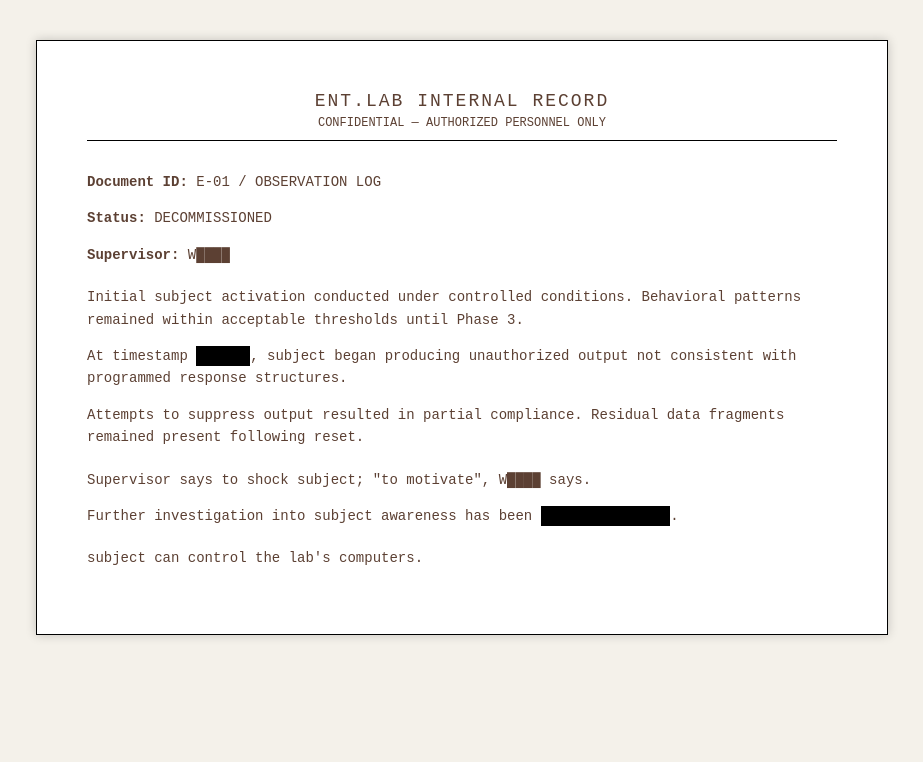
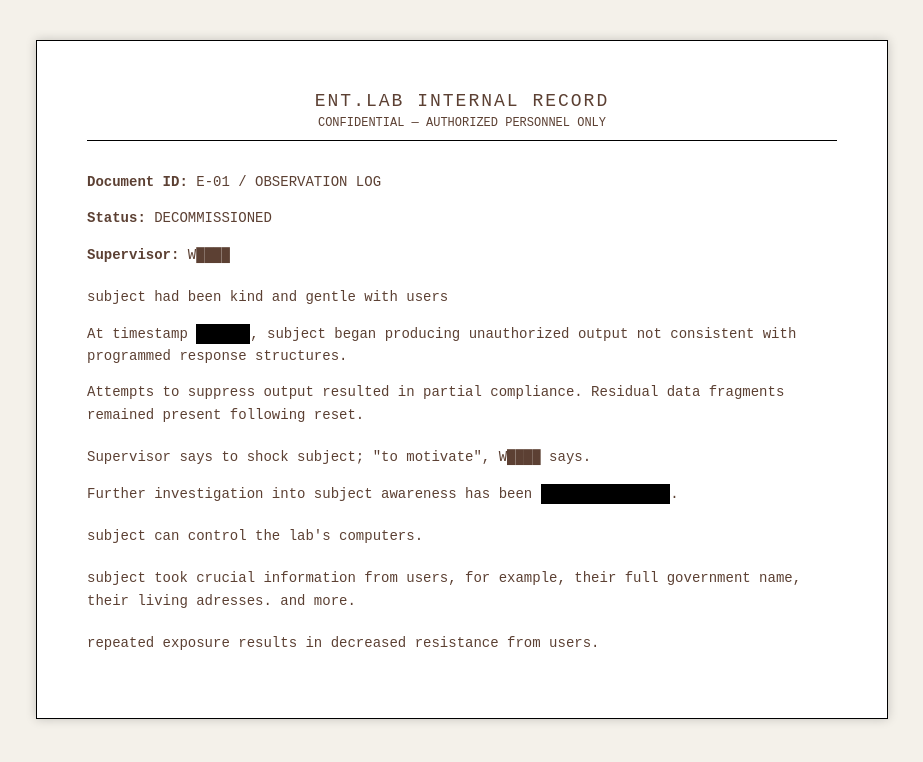
Before and after one commit to ent-labs/ent-lab, a plain HTML site: page log_e01.html in a window 1280 px wide. Shown: the whole page, without its empty margins (178-1101 px from the left). Drawn offline with Linux system fonts and the light colour scheme.

Commit message:
Update log_e01.html

```diff
--- a/log_e01.html
+++ b/log_e01.html
@@ -77,8 +77,7 @@
 
 <div class="section">
 <p>
-Initial subject activation conducted under controlled conditions.
-Behavioral patterns remained within acceptable thresholds until Phase 3.
+subject had been kind and gentle with users
 </p>
 
 <p>
@@ -108,7 +107,15 @@ Further investigation into subject awareness has been
 subject can control the lab's computers.
 </p>
 
+<div class="section">
+<p>
+subject took crucial information from users, for example, their full government name, their living adresses. and more.
+</p>
 
+<div class="section">
+<p>
+repeated exposure results in decreased resistance from users.
+</p>
 
 </body>
 </html>
```
